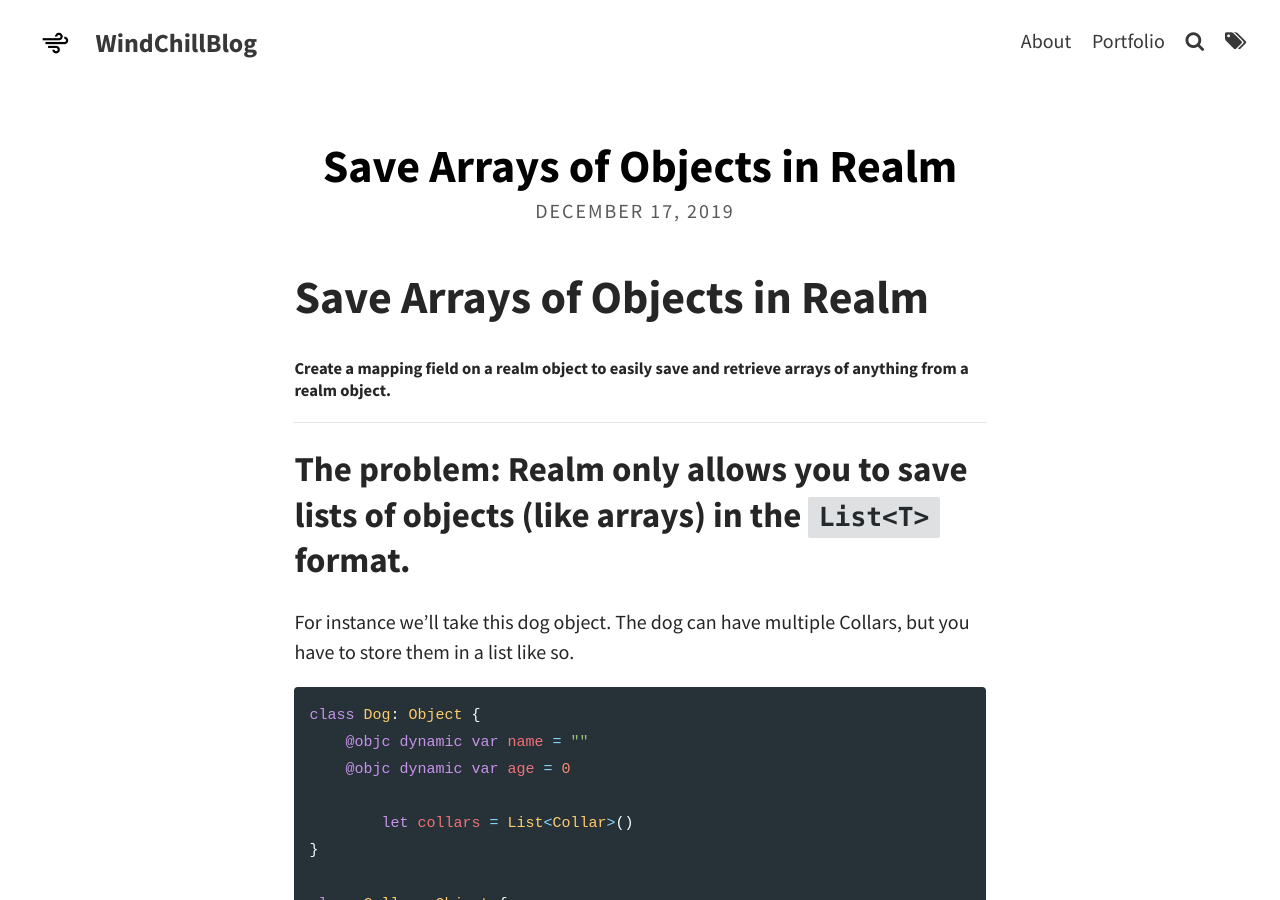
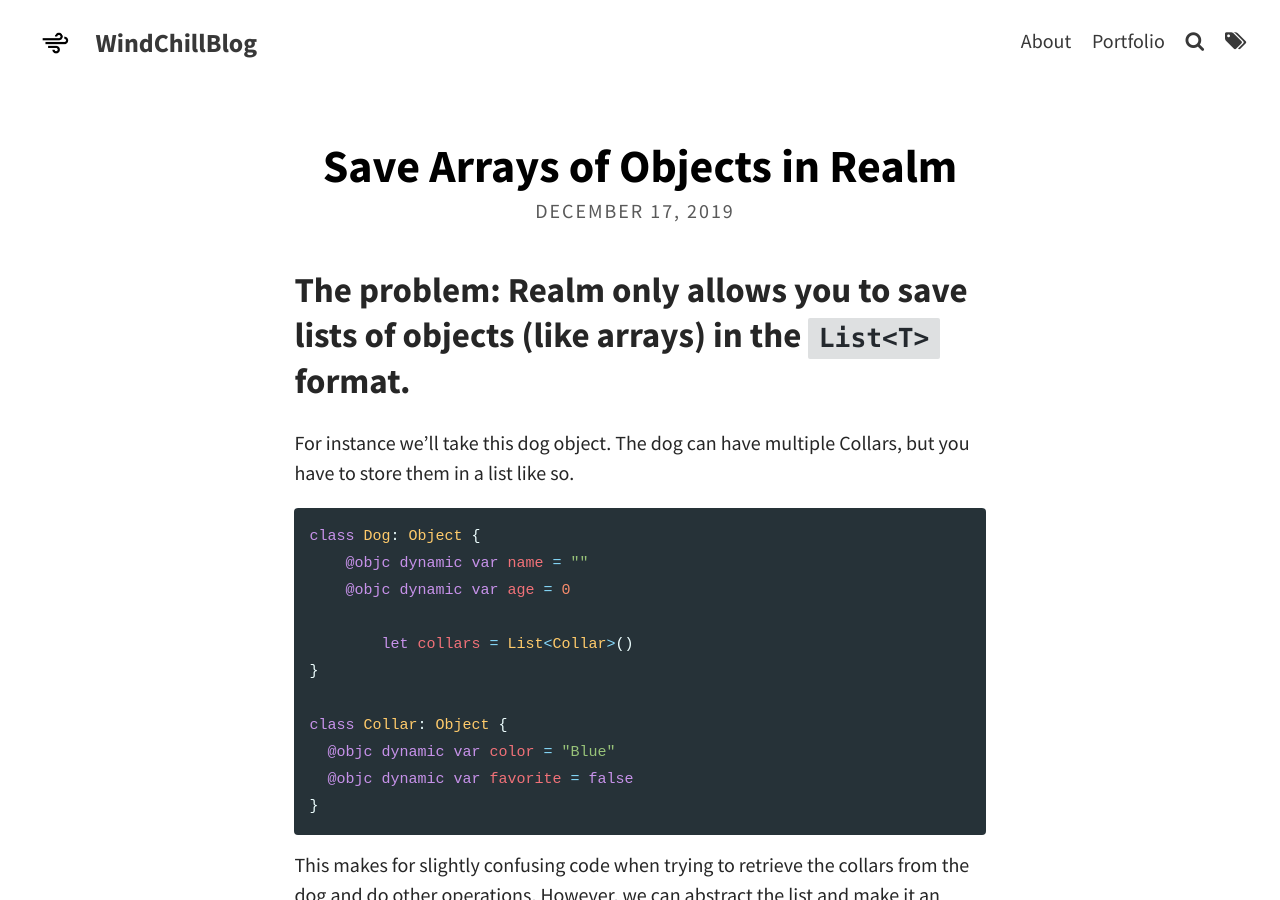
Before and after one commit to thecoolwinter/blog, a Jekyll site: the page built from _posts/2019-12-17-Save-Array-Of-Any-Object-In-Realm.md, in a window 1280 px wide and 900 px high. Built offline with Jekyll 4.4.1, drawn with Linux system fonts in a browser that asks for light colours; comment, search, counter and statistics services are not loaded.

Commit message:
update titles

```diff
--- a/_posts/2019-12-17-Save-Array-Of-Any-Object-In-Realm.md
+++ b/_posts/2019-12-17-Save-Array-Of-Any-Object-In-Realm.md
@@ -7,14 +7,6 @@ excerpt: Create a mapping field on a realm object to easily save and retrieve ar
 author: thecoolwinter
 published: true
 ---
-
-# Save Arrays of Objects in Realm
-
-##### Create a mapping field on a realm object to easily save and retrieve arrays of anything from a realm object.
-
-------
-
-
 
 ## The problem: Realm only allows you to save lists of objects (like arrays) in the `List<T>` format.
 
```
Also changed, not shown: _posts/2019-12-19-Firebase-Auth-State-Listeners-iOS.md (+0 -8 lines), _posts/2019-6-12-sub-to-rss-feed-in-IFTTT.md (+0 -8 lines), _posts/2020-2-21-Easy-Container-Controllers-in-Swift.md (+0 -8 lines).
